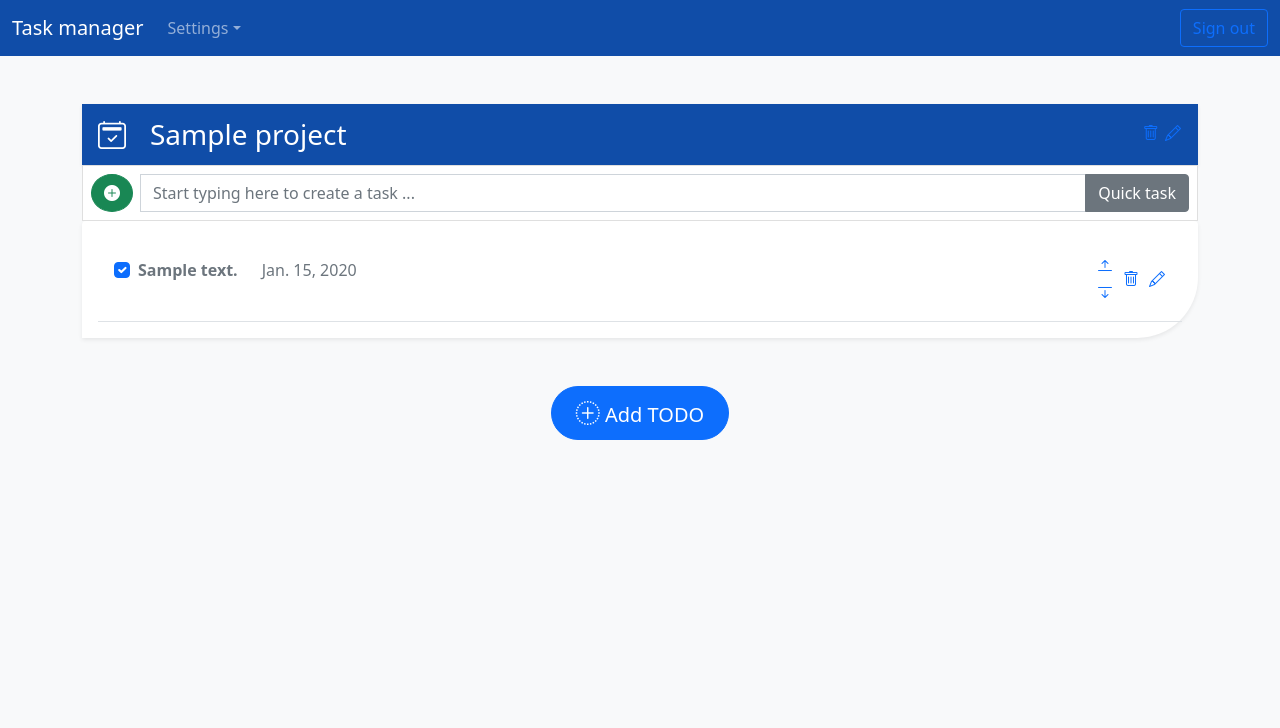
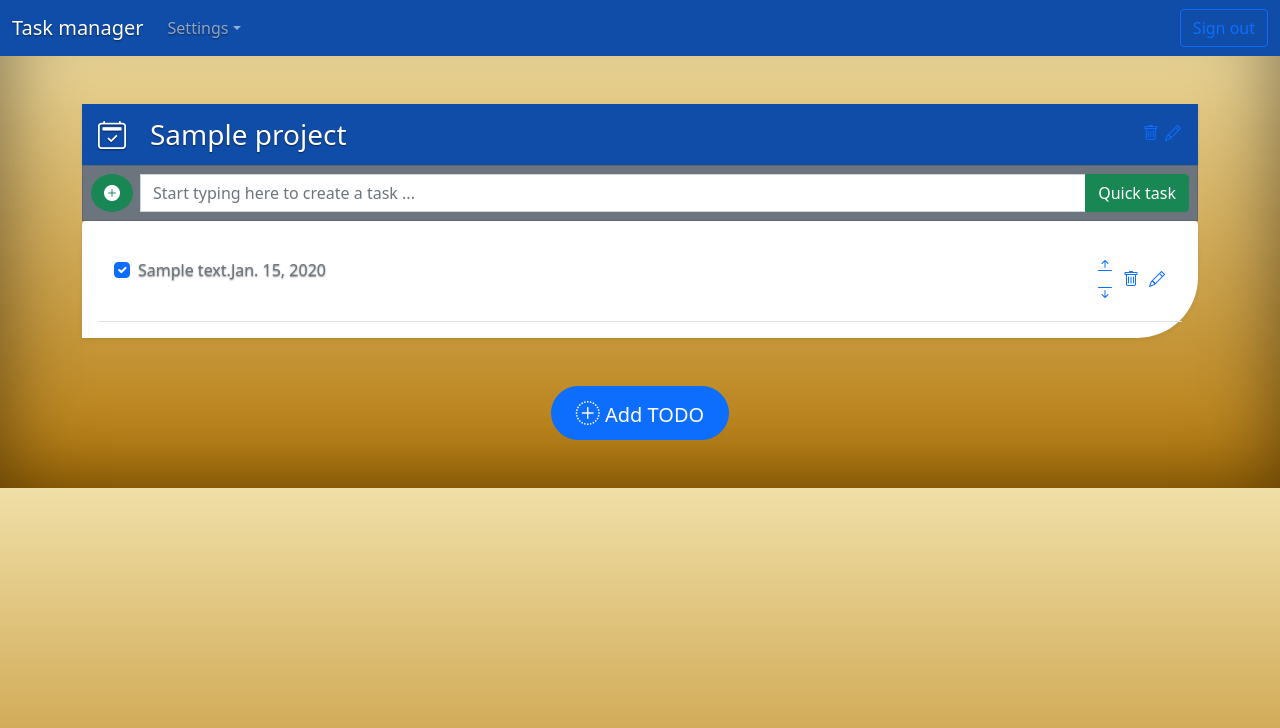
Before and after one commit to YevheniyEvt/task_app, a Django app: page /projects/ in a window 1280 px wide. Shown: the top 728 px of the page. Run offline with Django 5.2, Linux system fonts and the light colour scheme; a user stored in the database is signed in; tables that the repository leaves empty hold one stand-in row (values such as "Sample post").

Commit message:
add style (color)

```diff
--- a/static/base.css
+++ b/static/base.css
@@ -53,3 +53,10 @@ body {
   color: #fff;
   border-bottom-color: #fff;
 }
+
+.my-custom-gradient {
+    background: linear-gradient(to top, #b37709, #f0dfa7);
+}
+/* .my-custom-gradient {
+    background: linear-gradient(to top, #ff7e5f, #feb47b);
+} */
--- a/templates/base.html
+++ b/templates/base.html
@@ -7,12 +7,12 @@
       <meta name="viewport" content="width=device-width, initial-scale=1.0">
       <link href="https://cdn.jsdelivr.net/npm/bootstrap@5.0.2/dist/css/bootstrap.min.css" rel="stylesheet" integrity="sha384-EVSTQN3/azprG1Anm3QDgpJLIm9Nao0Yz1ztcQTwFspd3yD65VohhpuuCOmLASjC" crossorigin="anonymous">
       <link rel="stylesheet" href="https://cdn.jsdelivr.net/npm/bootstrap-icons@1.11.3/font/bootstrap-icons.min.css">
-
+      <link rel="stylesheet" href="{% static 'base.css' %}">
       <title>TODO</title>
       {% block head %}
       {% endblock head %}
   </head>
-  <body class="bg-light">
+  <body class=" my-custom-gradient">
 
     {% block login %}
     {% endblock login %}
--- a/templates/todo_list/empty_project_form.html
+++ b/templates/todo_list/empty_project_form.html
@@ -2,7 +2,7 @@
 
 <div class="d-flex align-items-center p-3 my-5 mb-3 text-white bg-blue shadow-sm">
 <i class="bi bi-calendar2-check fs-3 me-4"></i>
-<form class="card p-2 bg-grey rounded-4 col-11" action="{% url 'projects:projects_update' project.id %}" method="post">
+<form class="card p-2 bg-grey rounded-4 col" action="{% url 'projects:projects_update' project.id %}" method="post">
     {%csrf_token%}
     <div class="input-group ">
     <input type="text" class="form-control" placeholder="Your new project name" name="name" autocomplete="off" required>
--- a/templates/todo_list/task_form.html
+++ b/templates/todo_list/task_form.html
@@ -1,10 +1,10 @@
 {% load static %}
 
-<form class="card p-2 bg-grey rounded-0" action="{% url 'projects:task_create' project_id %}" method="post">
+<form class="card p-2 bg-secondary  p-2 text-dark rounded-0" action="{% url 'projects:task_create' project_id %}" method="post">
     {%csrf_token%}
     <div class="input-group">
     <button type="button" class="btn btn-success rounded-circle me-2"><i class="bi bi-plus-circle-fill"></i></button>
-    <input type="text" class="form-control" placeholder="Start typing here to create a task ..." name="content" autocomplete="off" required>
-    <button type="submit" class="btn btn-secondary">Quick task</button>
+    <input type="text" class="form-control " placeholder="Start typing here to create a task ..." name="content" autocomplete="off" required>
+    <button type="submit" class="btn btn-success " >Quick task</button>
     </div>
 </form>
--- a/templates/todo_list/task_list.html
+++ b/templates/todo_list/task_list.html
@@ -4,7 +4,7 @@
     <div class="form-check  ">
         <input class="form-check-input" type="checkbox" value="" id="{{task.id}}" {% if task.completed %} checked {% endif %}>
         <label class="form-check-label d-flex" for="{{task.id}}">
-        <strong class="d-block text-gray-dark me-4">{{task.content}}</strong>
+            {{task.content}}
         <p class="me-4 d-flex justify-content-between align-items-center ">{{task.deadline}}</p>
         </label>
     </div>
```
Also changed, not shown: static/todo_list/todo_list.css (line endings or trailing spaces).
